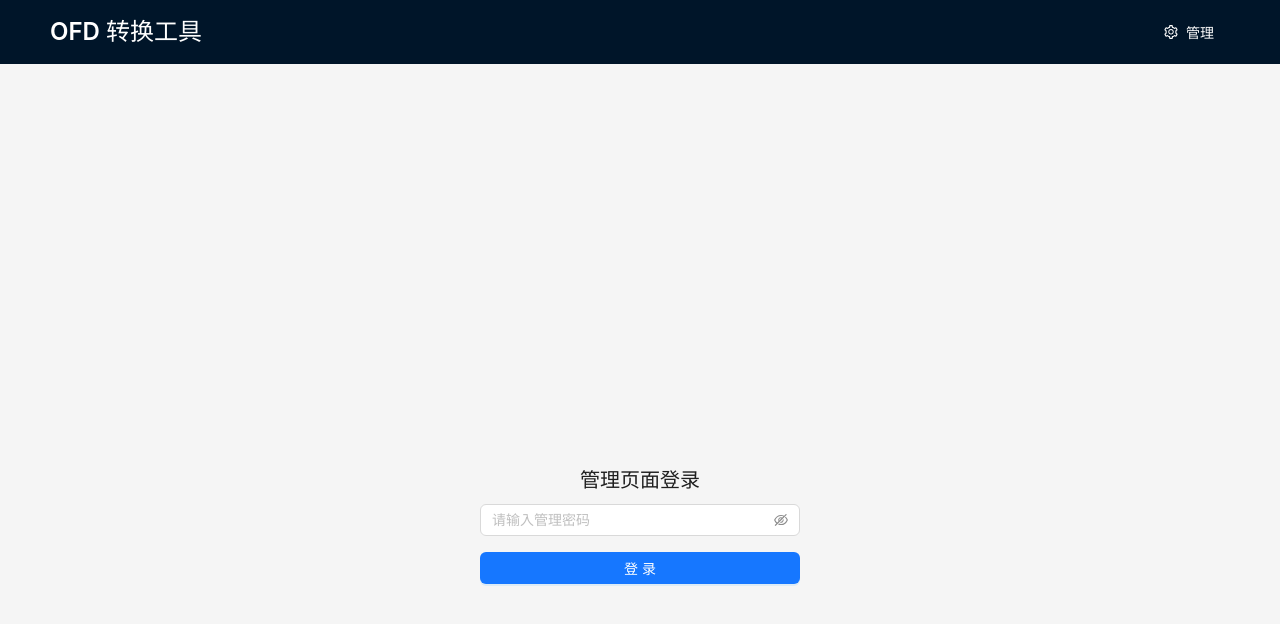
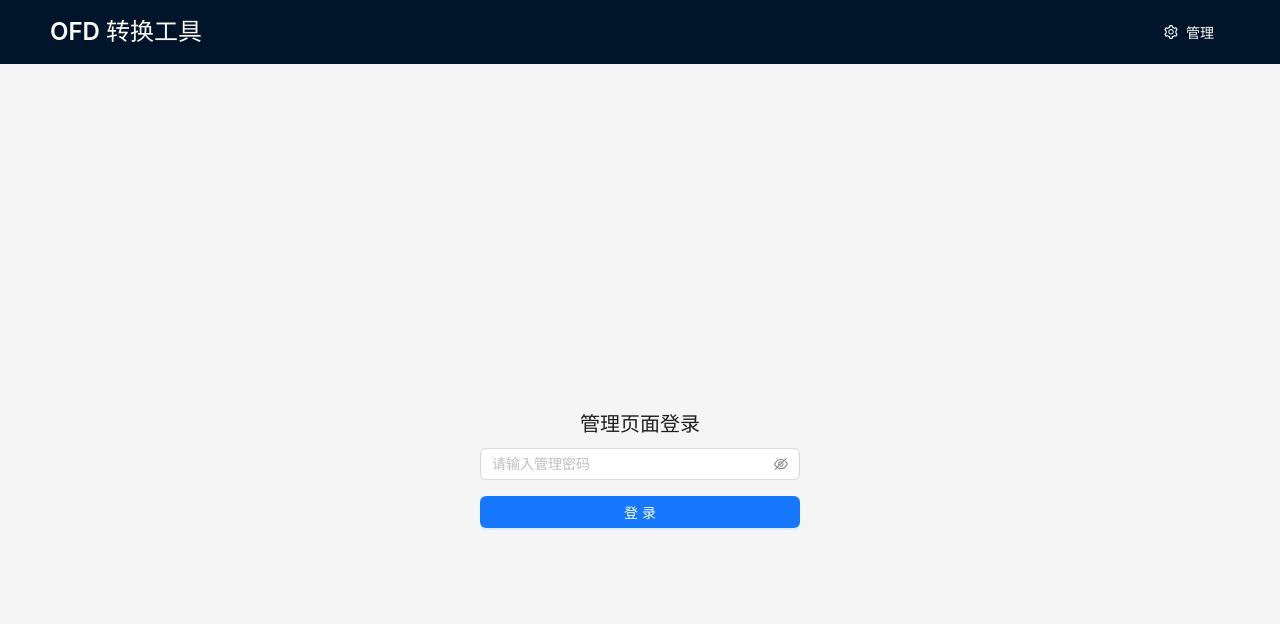
Before and after one commit to sleepingEARs/ofd-converter, a React (Vite) app in the folder frontend/: page /admin in a window 1280 px wide. Shown: the top 624 px of the page. Built offline with nearby package versions, Linux system fonts and the light colour scheme.

Commit message:
fix: wrap admin route in Content, remove nested Layout from login page

```diff
--- a/frontend/src/App.tsx
+++ b/frontend/src/App.tsx
@@ -182,9 +182,11 @@ export function App() {
           <Route path="/" element={<ConverterPage />} />
         </Routes>
       </Content>
-      <Routes>
-        <Route path="/admin" element={<AdminPage />} />
-      </Routes>
+      <Content>
+        <Routes>
+          <Route path="/admin" element={<AdminPage />} />
+        </Routes>
+      </Content>
     </Layout>
   )
 }
--- a/frontend/src/components/AdminPage.tsx
+++ b/frontend/src/components/AdminPage.tsx
@@ -1,6 +1,6 @@
 import { useState, useCallback, useEffect } from 'react'
 import {
-  Layout, Table, Select, Input, Button, DatePicker, Space, Typography, message,
+  Table, Select, Input, Button, DatePicker, Space, Typography, message,
 } from 'antd'
 import dayjs from 'dayjs'
 import 'dayjs/locale/zh-cn'
@@ -126,7 +126,7 @@ export function AdminPage() {
 
   if (!authed) {
     return (
-      <Layout style={{ minHeight: '100vh', display: 'flex', justifyContent: 'center', alignItems: 'center' }}>
+      <div style={{ display: 'flex', justifyContent: 'center', alignItems: 'center', minHeight: '60vh' }}>
         <div style={{ width: 320, textAlign: 'center' }}>
           <Title level={4}>管理页面登录</Title>
           <Input.Password
@@ -138,7 +138,7 @@ export function AdminPage() {
           />
           <Button type="primary" onClick={handleLogin} block>登录</Button>
         </div>
-      </Layout>
+      </div>
     )
   }
 
```
